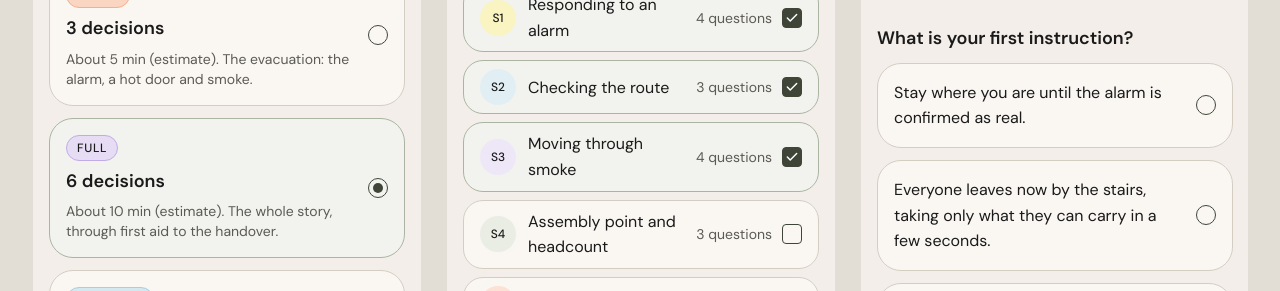
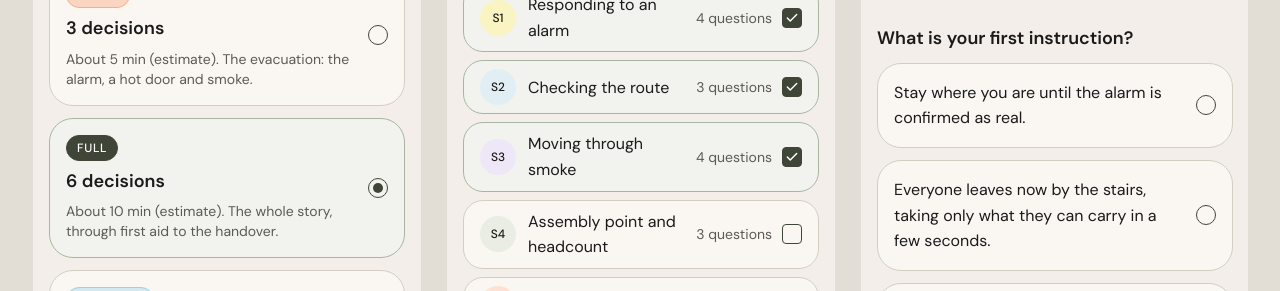
Before and after one commit to maryanabuga-design/ai-scenario-trainer, a Next.js app: page /screens in a window 1280 px wide. Shown: the part 4460-4751 px from the top of the page. Built offline with nearby package versions, Linux system fonts and the light colour scheme.

Commit message:
feat(ui): chip turns primary when its card is selected
Co-Authored-By: Claude Sonnet 5.5 <noreply@anthropic.com>

```diff
--- a/components/SelectableCard/SelectableCard.tsx
+++ b/components/SelectableCard/SelectableCard.tsx
@@ -1,5 +1,6 @@
 import { Check } from "lucide-react";
 import type { ReactNode } from "react";
+import { SelectedProvider } from "@/components/SelectableCard/SelectedContext";
 
 type Props = {
   name: string;
@@ -51,7 +52,9 @@ export function SelectableCard({
         onChange={() => onChange(value)}
         className="sr-only"
       />
-      <span className="flex min-w-0 flex-1 items-center gap-3">{children}</span>
+      <SelectedProvider value={checked && !disabled}>
+        <span className="flex min-w-0 flex-1 items-center gap-3">{children}</span>
+      </SelectedProvider>
       <span
         aria-hidden="true"
         className={`flex h-5 w-5 shrink-0 items-center justify-center border ${
--- /dev/null
+++ b/components/SelectableCard/SelectedContext.ts
@@ -0,0 +1,12 @@
+"use client";
+
+import { createContext, useContext } from "react";
+
+/** True inside a selected SelectableCard, so the chips in it can turn primary. */
+const SelectedContext = createContext(false);
+
+export const SelectedProvider = SelectedContext.Provider;
+
+export function useCardSelected() {
+  return useContext(SelectedContext);
+}
--- a/components/Tag/Tag.tsx
+++ b/components/Tag/Tag.tsx
@@ -1,3 +1,6 @@
+"use client";
+
+import { useCardSelected } from "@/components/SelectableCard/SelectedContext";
 import type { ReactNode } from "react";
 
 type Tone = "yellow" | "peach" | "blue" | "lilac" | "sage";
@@ -10,7 +13,7 @@ const tones: Record<Tone, string> = {
   sage: "border border-tag-sage-stroke bg-tag-sage",
 };
 
-/** A category label. `sentenceCase` keeps the text as written (only the direction chip on Home). */
+/** A category label; primary while its SelectableCard is selected. `sentenceCase` keeps the text as written (only the direction chip on Home). */
 export function Tag({
   tone = "yellow",
   sentenceCase = false,
@@ -20,9 +23,14 @@ export function Tag({
   sentenceCase?: boolean;
   children: ReactNode;
 }) {
+  // In a selected card the chip turns primary; its stroke is the same colour (an allowed exception).
+  const selected = useCardSelected();
+  const look = selected
+    ? "border border-primary bg-primary text-primary-text"
+    : `text-text ${tones[tone]}`;
   return (
     <span
-      className={`inline-flex items-center rounded-full px-2.5 py-1 type-label text-text ${tones[tone]} ${sentenceCase ? "normal-case" : ""}`}
+      className={`inline-flex items-center rounded-full px-2.5 py-1 type-label ${look} ${sentenceCase ? "normal-case" : ""}`}
     >
       {children}
     </span>
```
Also changed, not shown: 7 other files (tests, documents, lock files or other folders).
